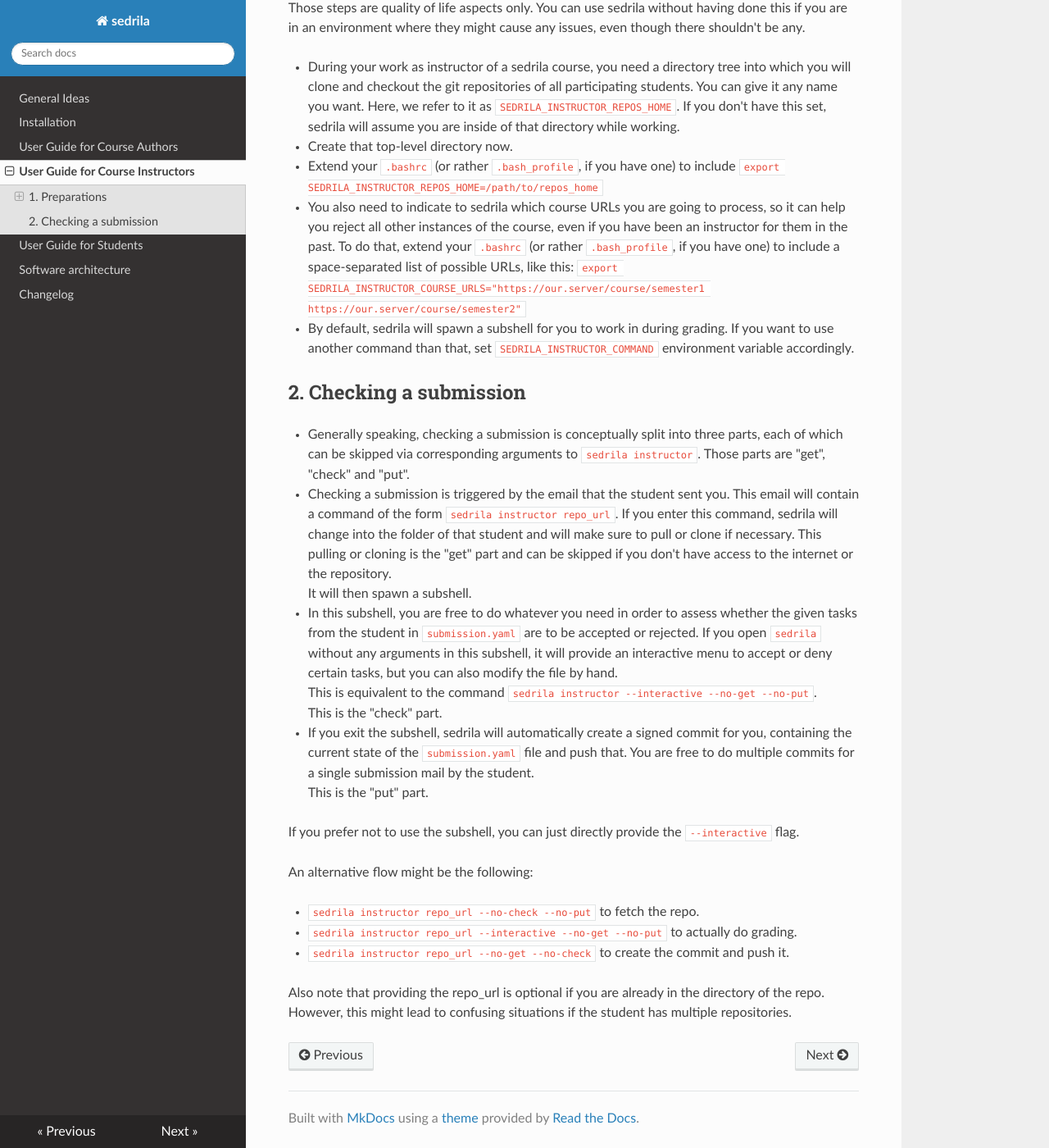
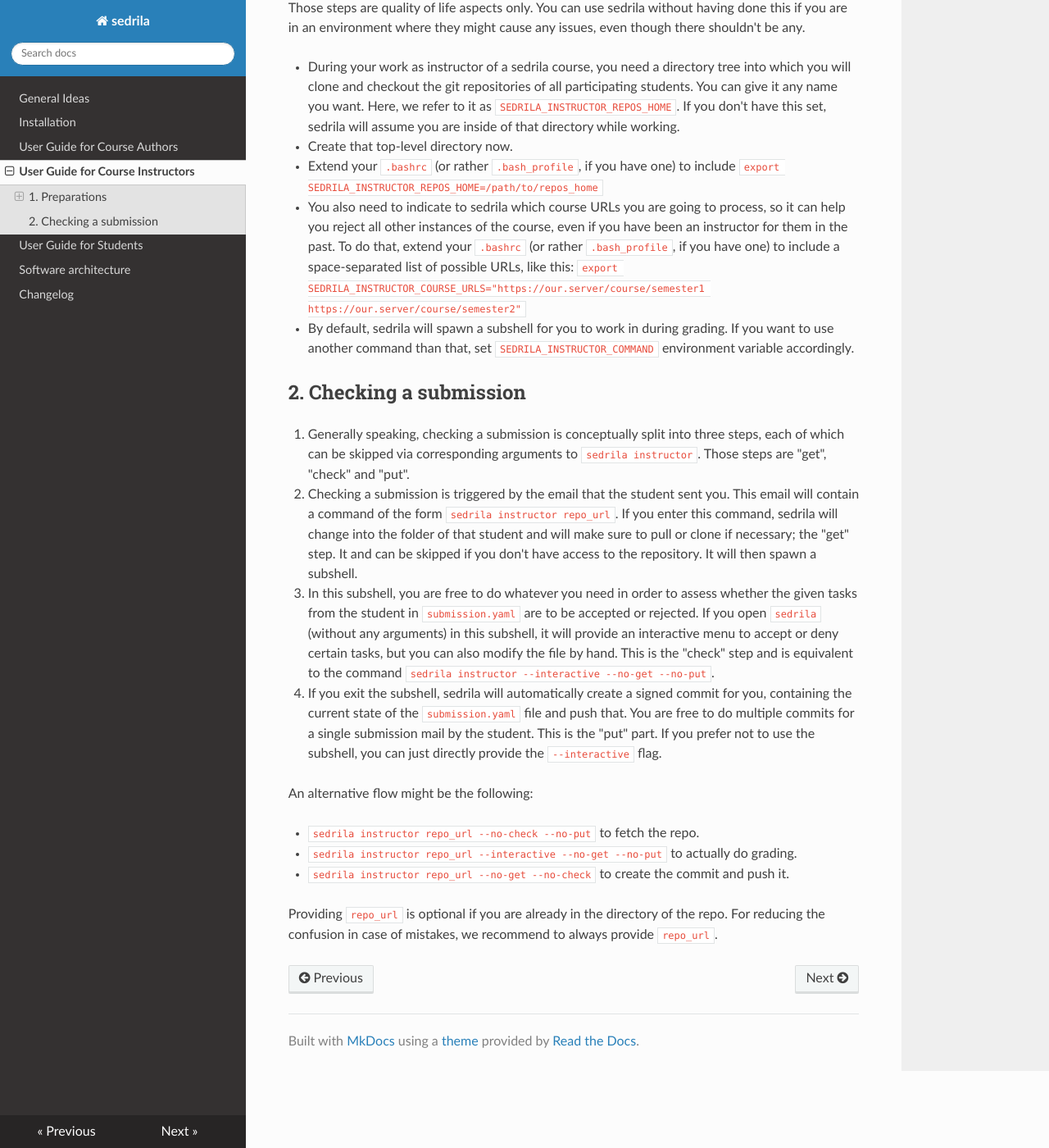
Before and after one commit to fubinf/sedrila, an MkDocs documentation site: the page built from docs/instructors.md, in a window 1280 px wide and 1400 px high, scrolled down 1026 px. Shown: the whole window at 82% size. Built offline with MkDocs 1.6.1, drawn with Linux system fonts in a browser that asks for light colours; nearby versions of some CDN libraries.

Commit message:
instructors.md: simplify layout to work around a mkdocs css(?) problem

```diff
--- a/docs/instructors.md
+++ b/docs/instructors.md
@@ -60,26 +60,27 @@ are in an environment where they might cause any issues, even though there shoul
 
 ## 2. Checking a submission
 
-- Generally speaking, checking a submission is conceptually split into three parts, each of which
-  can be skipped via corresponding arguments to `sedrila instructor`.
-  Those parts are "get", "check" and "put".
-- Checking a submission is triggered by the email that the student sent you.
-  This email will contain a command of the form `sedrila instructor repo_url`.
-  If you enter this command, sedrila will change into the folder of that student and will make
-  sure to pull or clone if necessary. This pulling or cloning is the "get" part and can be
-  skipped if you don't have access to the internet or the repository.
-  It will then spawn a subshell.
-- In this subshell, you are free to do whatever you need in order to assess whether the given
-  tasks from the student in `submission.yaml` are to be accepted or rejected.
-  If you open `sedrila` without any arguments in this subshell, it will provide an interactive
-  menu to accept or deny certain tasks, but you can also modify the file by hand.
-  This is equivalent to the command `sedrila instructor --interactive --no-get --no-put`.
-  This is the "check" part.
-- If you exit the subshell, sedrila will automatically create a signed commit for you, containing
-  the current state of the `submission.yaml` file and push that.
-  You are free to do multiple commits for a single submission mail by the student.
-  This is the "put" part.
+1. Generally speaking, checking a submission is conceptually split into three steps, each of which
+can be skipped via corresponding arguments to `sedrila instructor`.
+Those steps are "get", "check" and "put".
 
+2. Checking a submission is triggered by the email that the student sent you.
+This email will contain a command of the form `sedrila instructor repo_url`.
+If you enter this command, sedrila will change into the folder of that student and will make
+sure to pull or clone if necessary; the "get" step. It and can be
+skipped if you don't have access to the repository.
+It will then spawn a subshell.
+
+3. In this subshell, you are free to do whatever you need in order to assess whether the given
+tasks from the student in `submission.yaml` are to be accepted or rejected.
+If you open `sedrila` (without any arguments) in this subshell, it will provide an interactive
+menu to accept or deny certain tasks, but you can also modify the file by hand.
+This is the "check" step and is equivalent to the command `sedrila instructor --interactive --no-get --no-put`.
+
+4. If you exit the subshell, sedrila will automatically create a signed commit for you, containing
+the current state of the `submission.yaml` file and push that.
+You are free to do multiple commits for a single submission mail by the student.
+This is the "put" part.
 If you prefer not to use the subshell, you can just directly provide the `--interactive` flag.
 
 An alternative flow might be the following:
@@ -88,5 +89,5 @@ An alternative flow might be the following:
 - `sedrila instructor repo_url --interactive --no-get --no-put` to actually do grading.
 - `sedrila instructor repo_url --no-get --no-check` to create the commit and push it.
 
-Also note that providing the repo_url is optional if you are already in the directory of the repo.
-However, this might lead to confusing situations if the student has multiple repositories.
+Providing `repo_url` is optional if you are already in the directory of the repo.
+For reducing the confusion in case of mistakes, we recommend to always provide `repo_url`.
```
